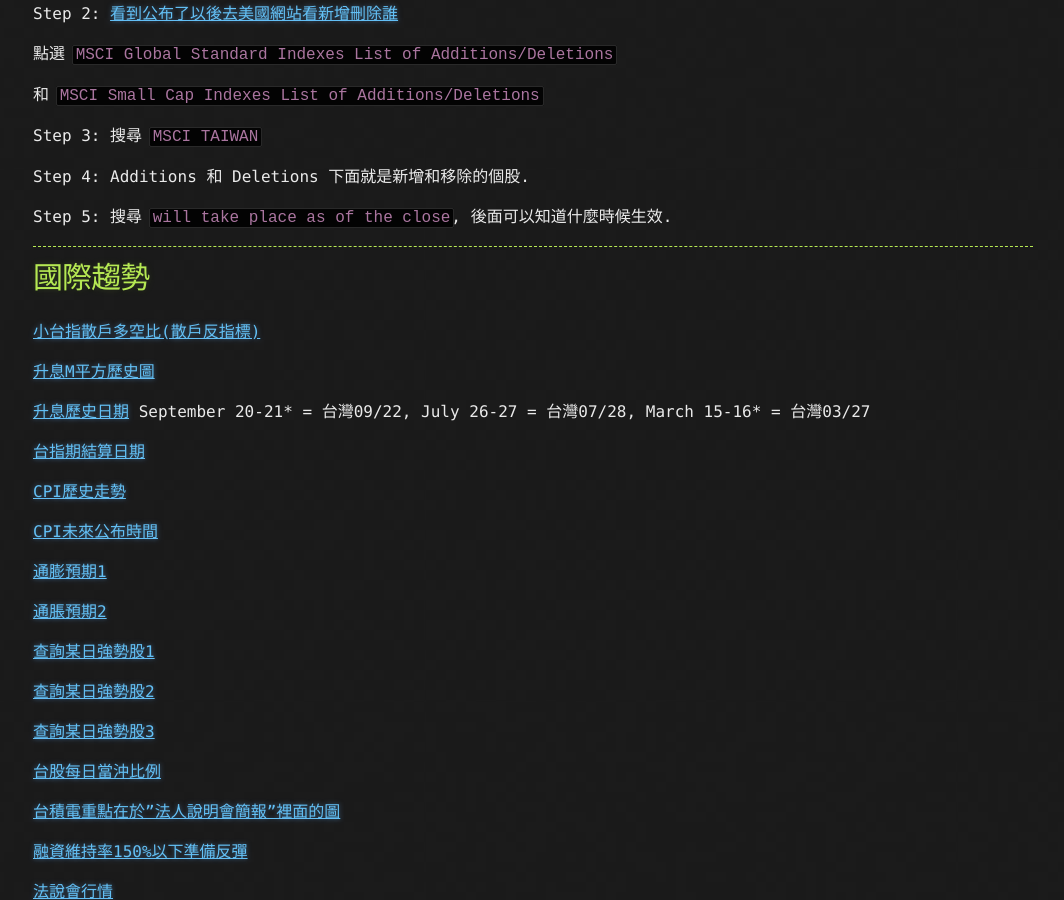
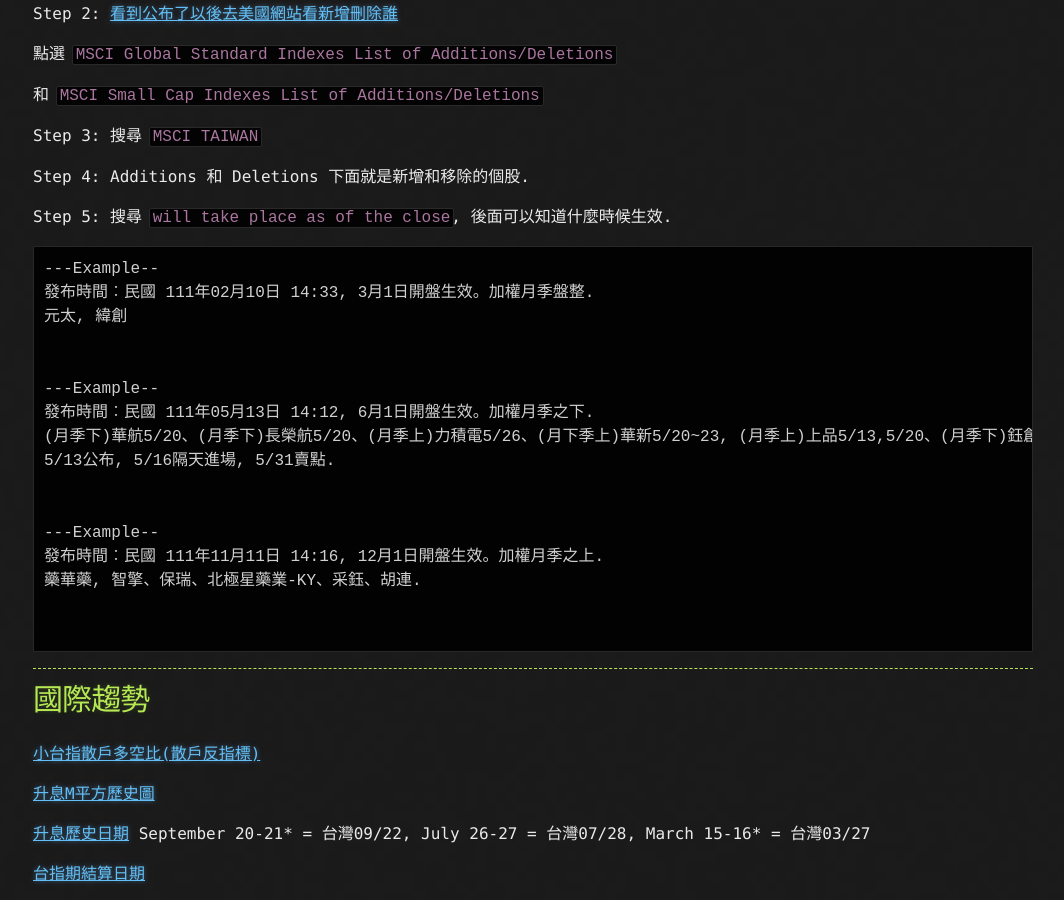
Before and after one commit to lepg5487/Stock_God, a Jekyll site: the page built from experience.md, in a window 1280 px wide and 900 px high, scrolled down 4087 px. Shown: the whole window, without its empty margins (107-1171 px from the left). Built offline with Jekyll 4.4.1, drawn with Linux system fonts in a browser that asks for light colours; our own code applies the rules of GitHub Pages for plain Markdown files.

Commit message:
Update experience.md

````diff
--- a/experience.md
+++ b/experience.md
@@ -159,6 +159,24 @@
 
 Step 5: 搜尋 `will take place as of the close`, 後面可以知道什麼時候生效.
 
+```
+---Example--
+發布時間︰民國 111年02月10日 14:33, 3月1日開盤生效。加權月季盤整.
+元太, 緯創
+
+
+---Example--
+發布時間︰民國 111年05月13日 14:12, 6月1日開盤生效。加權月季之下.
+(月季下)華航5/20、(月季下)長榮航5/20、(月季上)力積電5/26、(月下季上)華新5/20~23, (月季上)上品5/13,5/20、(月季下)鈺創5/16、創惟(月季下)5/13~16、(月季上)中砂5/20~24、(月季下)台亞5/16,5/24~26、(月季下)三福化5/20~24、(月季下)力智5/16,5/24、鴻準、合一
+5/13公布, 5/16隔天進場, 5/31賣點.
+
+
+---Example--
+發布時間︰民國 111年11月11日 14:16, 12月1日開盤生效。加權月季之上.
+藥華藥, 智擎、保瑞、北極星藥業-KY、采鈺、胡連.
+
+
+```
 
 ---
 
````
